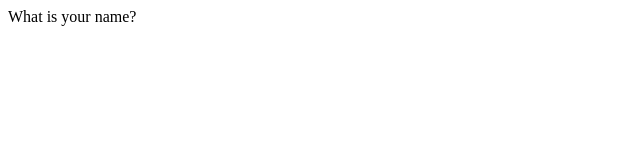
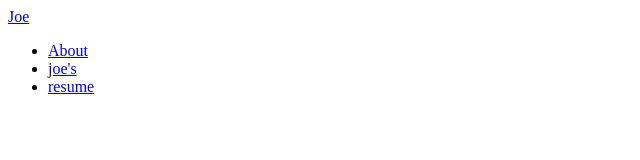
Before and after one commit to jlee350/JL_web.github.io, a plain HTML site: page index.html in a window 1280 px wide. Shown: the whole page, without its empty margins (0-640 px from the left). Drawn offline with Linux system fonts and the light colour scheme.

Commit message:
Update index.html

```diff
--- a/index.html
+++ b/index.html
@@ -5,8 +5,26 @@
      <meta name="viewport" content="width=device-width, initial-scale=1.0">
      <meta http-equiv="X-UA-Compatible" content="ie=edge">
      <title>Document</title>
+     <link rel="titlesheet"
  </head>
  <body>
-What is your name?
+     <div class ="container">
+         <div class = "name">
+                <a href = "https:google.com"> Joe </a>
+         </div>
+         <ul class = "full-navbar">
+            <li>
+                <a href="about.html"> About </a>
+            </li>
+            <li>
+                <a href="about.html"> joe's </a>
+            </li>
+            <li>
+                <a href="/pages/resume.html"> resume </a>
+            </li>
+         </ul>
+     </div>
+
+
  </body>
  </html>
```
